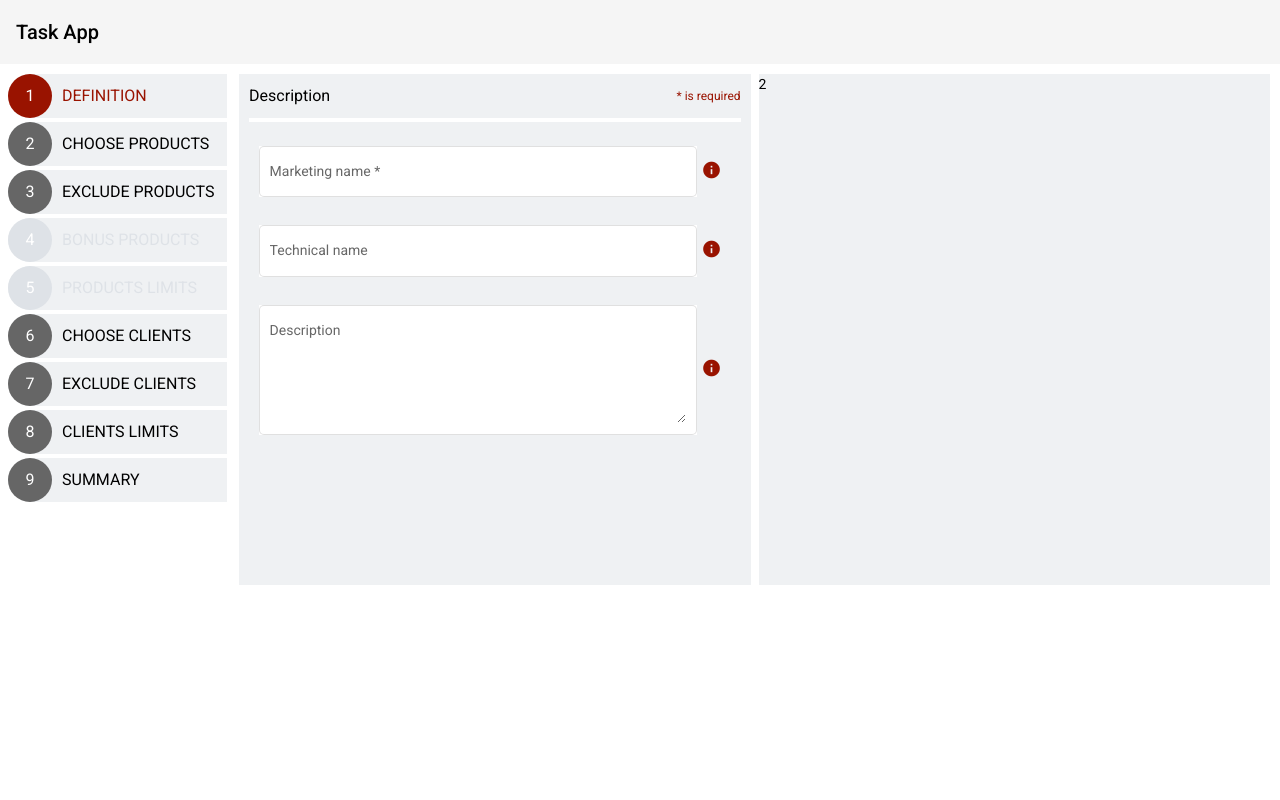
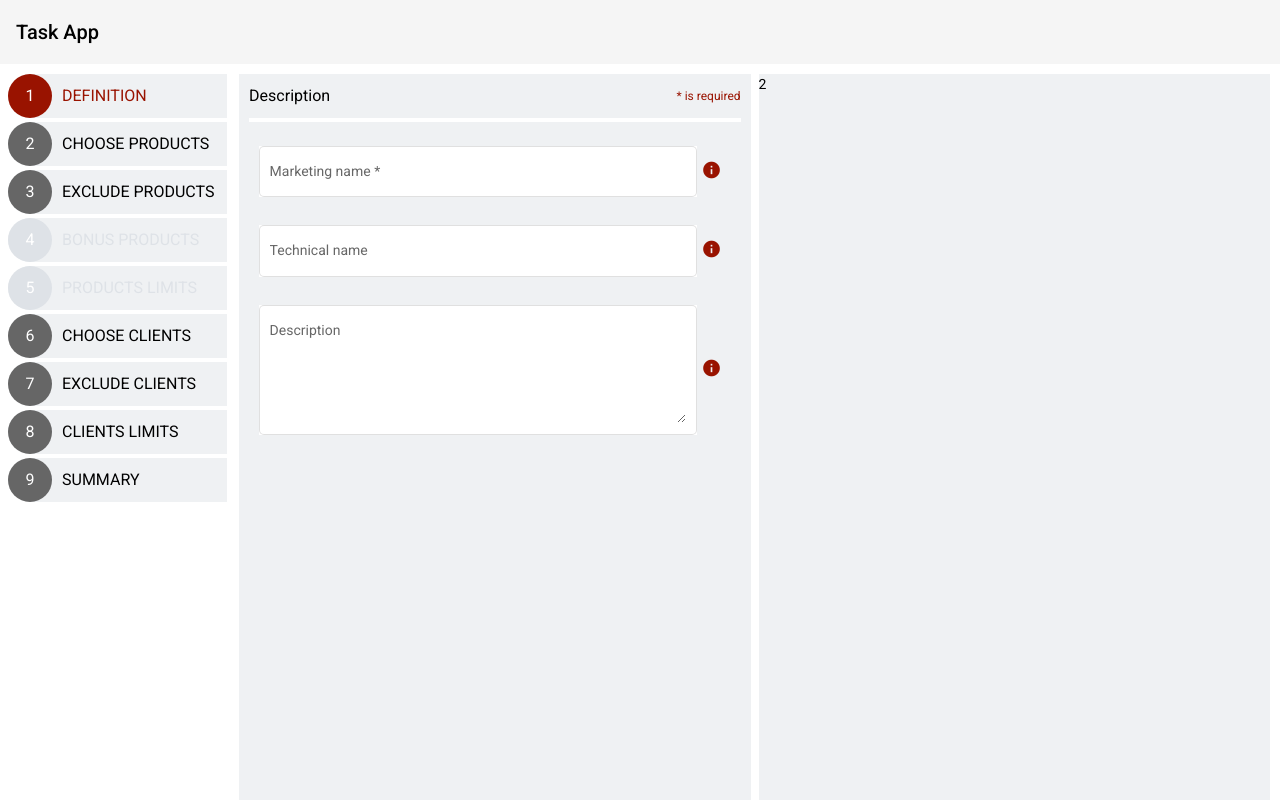
Before and after one commit to Luukess/nbt, an Angular app: page /definition in a window 1280 px wide. Built offline with nearby package versions, Linux system fonts and the light colour scheme.

Commit message:
Feat: changed rowHeight for grid

```diff
--- a/src/app/pages/definition-page/definition-page.component.html
+++ b/src/app/pages/definition-page/definition-page.component.html
@@ -1,4 +1,5 @@
-<mat-grid-list id="definition-grid-main" [cols]="cols" gutterSize="8">
+<mat-grid-list id="definition-grid-main" [cols]="cols" gutterSize="8" rowHeight="fit"
+    style="height: calc(100vh - 74px);">
     <mat-grid-tile><app-descriptionform></app-descriptionform></mat-grid-tile>
     <mat-grid-tile>2</mat-grid-tile>
 </mat-grid-list>
```
